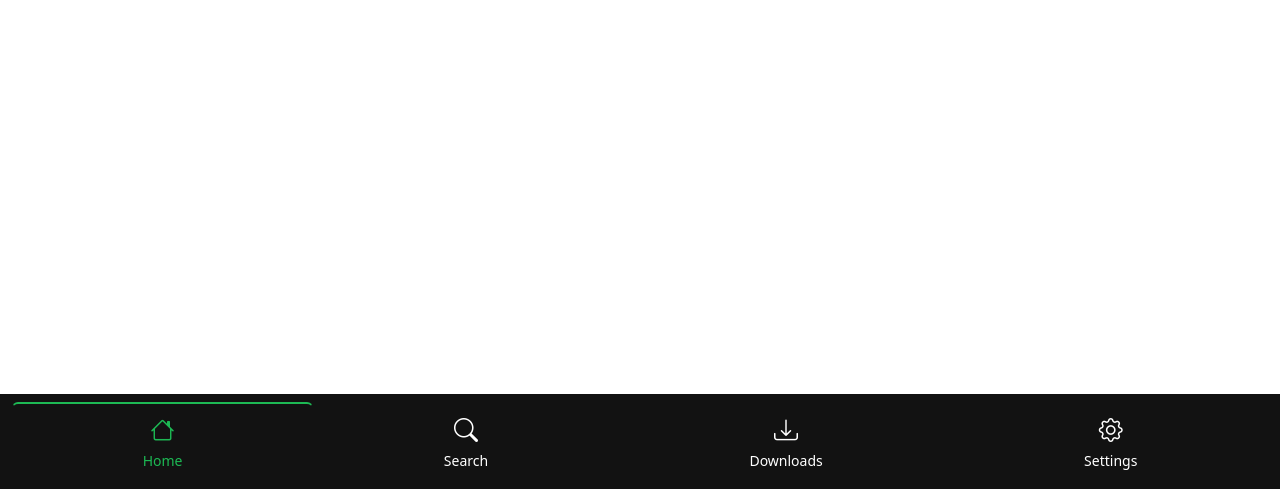
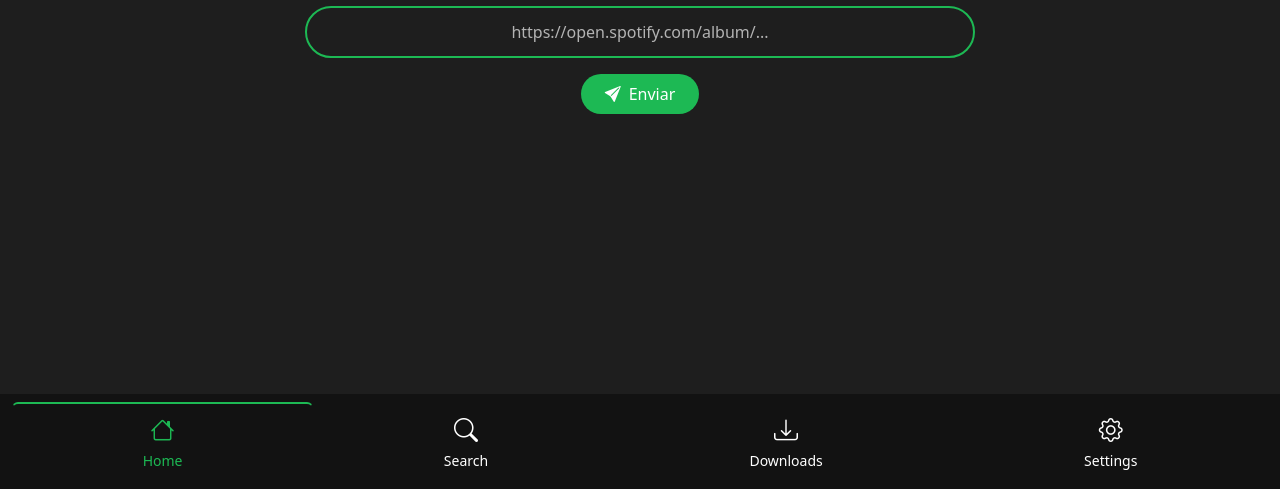
Before and after one commit to matheusbragap/SPODownloader, a website: page www/index.html in a window 1280 px wide. Shown: the part 311-800 px from the top of the page. Drawn offline with nearby package versions, Linux system fonts and the light colour scheme.

Commit message:
ccs-additions/sintax-fix

```diff
--- a/www/css/index.css
+++ b/www/css/index.css
@@ -1,6 +1,10 @@
 :root{
   --bs-dark-rgb: 30, 30, 30;
   --bs-secondary-rgb: 18, 18, 18;
+}
+
+body {
+  background-color: #1e1e1e;
 }
 
 /* ==== estado normal do botão ==== */
--- /dev/null
+++ b/www/css/tabs/home.css
@@ -0,0 +1,50 @@
+/* ==== HOME ==== */
+/* Container principal */
+.main-container {
+  min-height: calc(100vh - 120px);
+}
+
+/* Apenas o estilo do campo de input */
+.centered-input {
+  width: 300px; /* Largura reduzida */
+  padding: 12px 20px;
+  border: 2px solid #1DB954;
+  border-radius: 50px;
+  font-size: 1rem;
+  text-align: center;
+  color: white; /* Texto branco */
+  background-color: transparent;
+}
+
+.centered-input:focus {
+  background-color: #00000038; /* Mantém transparente */
+  border-color: #1ed760 !important; /* Muda a cor da borda para um verde mais claro */
+  box-shadow: none !important; /* Remove o box-shadow do Bootstrap */
+  color: white !important; /* Garante que o texto continue branco */
+}
+
+.centered-input:focus::placeholder {
+  opacity: 0; /* Torna o placeholder invisível */
+  transition: opacity 0.2s ease; /* Adiciona um efeito de transição suave (opcional) */
+}
+
+
+.centered-input::placeholder {
+  color: #b3b3b3; /* Cor do placeholder */
+}
+
+/* Botão de submit */
+.submit-button {
+  background-color: #1DB954;
+  color: white;
+  border-radius: 50px;
+  padding: 8px 24px;
+  font-weight: 500;
+  transition: all 0.3s;
+  border: none;
+}
+
+.submit-button:hover {
+  background-color: #1ed760;
+  transform: translateY(-2px);
+}
--- a/www/index.html
+++ b/www/index.html
@@ -16,8 +16,13 @@
         <link rel="stylesheet" href="dependencies/bootstrap/bootstrap.min.css" /> <!-- css -->
         <link href="https://cdn.jsdelivr.net/npm/bootstrap-icons@1.11.1/font/bootstrap-icons.css" rel="stylesheet"> <!-- icons -->
 
-        <!-- css personalizado -->
-        <link rel="stylesheet" href="./css/index.css">
+        <!-- ===================================================== css ===================================================== -->
+        <link rel="stylesheet" href="css/index.css">
+        <link rel="stylesheet" href="css/tabs/home.css">
+        <link rel="stylesheet" href="css/tabs/search.css">
+        <link rel="stylesheet" href="css/tabs/downloads.css">
+        <link rel="stylesheet" href="css/tabs/settings.css">
+        <!-- ===================================================== css ===================================================== -->
     </head>
     <body ng-app="spoApp">
         <!-- locate load -->
--- a/www/js/controllers/pagesControllers/homeController.js
+++ b/www/js/controllers/pagesControllers/homeController.js
@@ -1,2 +1,14 @@
-app.controller('homeController', function($scope) {
+app.controller('homeController', function($scope, $interval) {
+    $scope.placeholders = [
+    'https://open.spotify.com/track/...',
+    'https://open.spotify.com/album/...'
+  ];
+  $scope.currentPlaceholder = $scope.placeholders[0];
+  $scope.placeholderIndex = 0;
+
+
+  $interval(function() {
+    $scope.placeholderIndex = ($scope.placeholderIndex + 1) % $scope.placeholders.length;
+    $scope.currentPlaceholder = $scope.placeholders[$scope.placeholderIndex];
+  }, 3000)
 });
--- a/www/tabs/home.html
+++ b/www/tabs/home.html
@@ -1,7 +1,18 @@
 <!-- header -->
 <div ng-include="'components/header.html'"></div>
 
-<div class="container-fluid p-3">
+<div class="container-fluid d-flex justify-content-center align-items-center main-container">
+  <div class="text-center content-wrapper">
+    <h2 class="mb-4 text-white">Envie o link da sua música ou playlist abaixo!</h2>
+
+    <div class="input-group mb-3">
+      <input type="url" class="form-control centered-input" ng-model="musicLink" placeholder="{{ currentPlaceholder }}">
+    </div>
+
+    <button class="btn submit-button" ng-click="submitLink()">
+      <i class="bi bi-send-fill me-2"></i>Enviar
+    </button>
+  </div>
 </div>
 
 <!-- footer -->
```
Also changed, not shown: www/css/tabs/downloads.css (added), www/css/tabs/search.css (added), www/css/tabs/settings.css (added).
